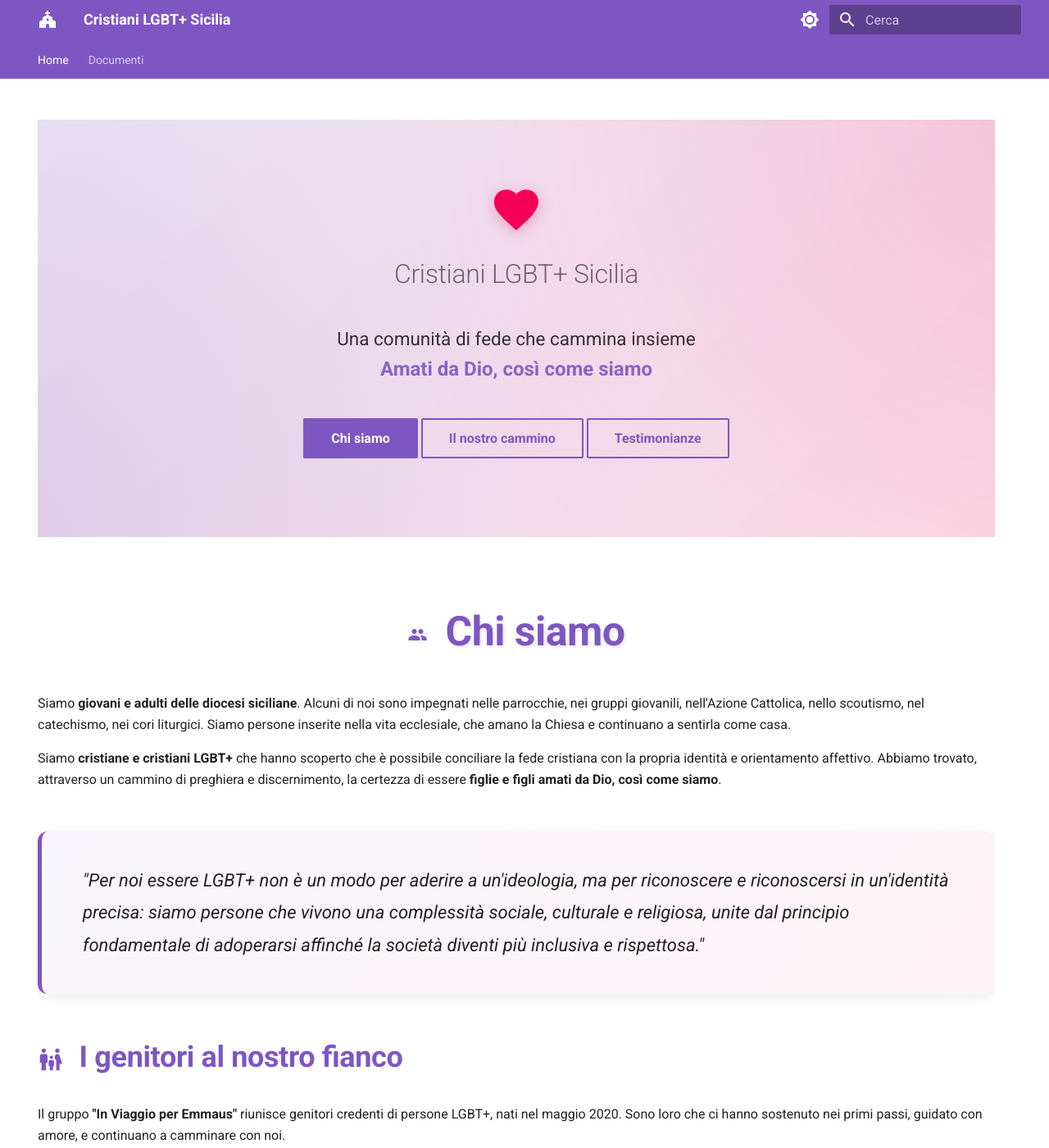
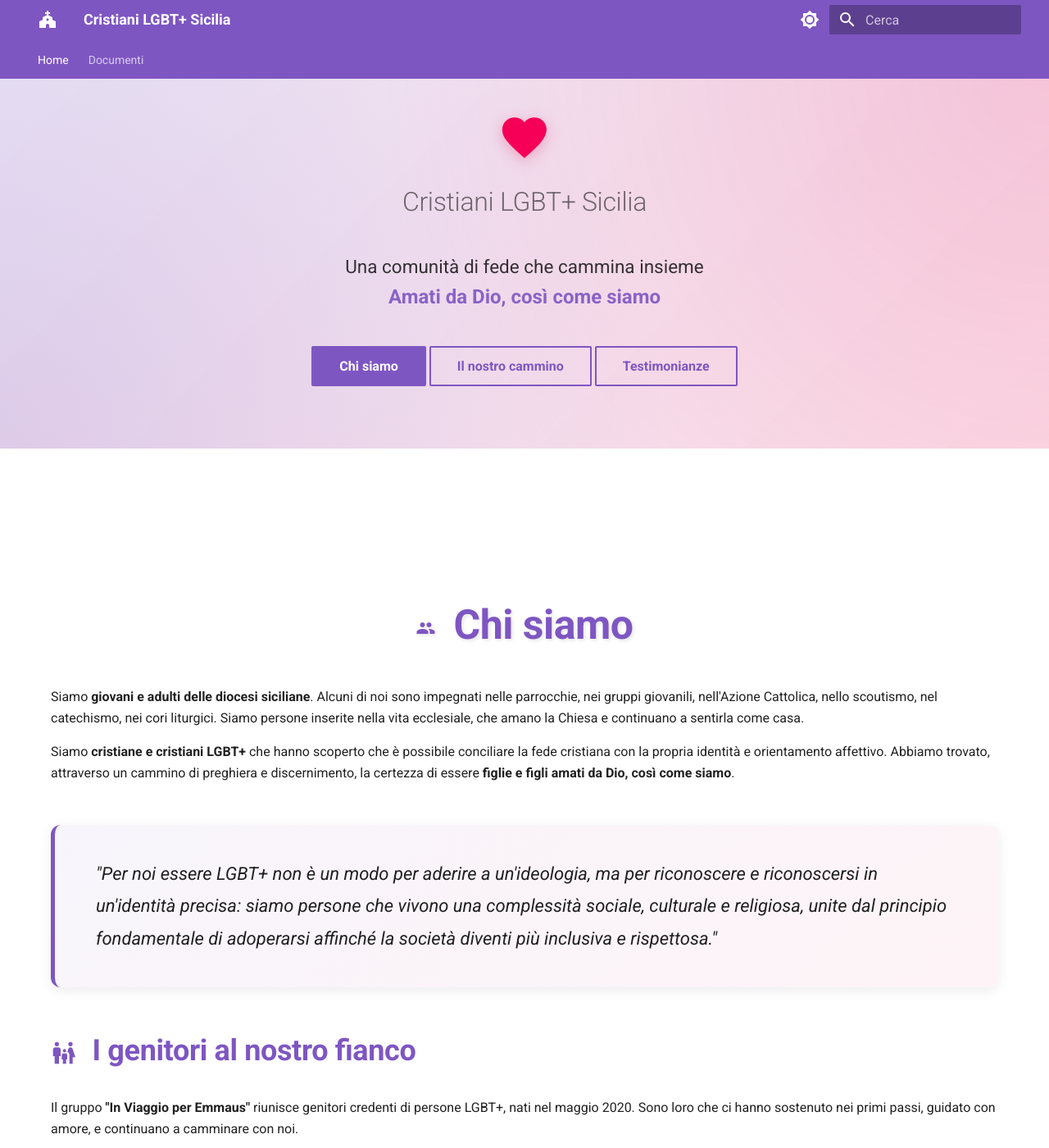
Before and after one commit to cristianilgbtsicilia/cristianilgbtsicilia.it, an MkDocs documentation site: the page built from docs/index.md, in a window 1280 px wide and 1400 px high. Shown: the whole window at 82% size. Built offline with MkDocs 1.6.1 and Material for MkDocs 9.7.7, drawn with Linux system fonts in a browser that asks for light colours.

Commit message:
hero fix

```diff
--- a/docs/index.md
+++ b/docs/index.md
@@ -1,29 +1,9 @@
 ---
+template: home.html
 hide:
   - navigation
   - toc
 ---
-
-<div class="hero-section">
-  <div class="hero-content">
-    <div class="hero-icon">
-      <i class="material-icons">favorite</i>
-    </div>
-    <h1 class="hero-title">Cristiani LGBT+ Sicilia</h1>
-
-    <p class="hero-subtitle">
-      Una comunità di fede che cammina insieme<br>
-      <strong>Amati da Dio, così come siamo</strong>
-    </p>
-
-    <p>
-      <a href="#chi-siamo" class="md-button md-button--primary">Chi siamo</a>
-      <a href="#il-nostro-cammino" class="md-button">Il nostro cammino</a>
-      <a href="#testimonianze" class="md-button">Testimonianze</a>
-    </p>
-  </div>
-</div>
-
 <h2 id="chi-siamo" class="custom-h2"><i class="material-icons">people</i> Chi siamo</h2>
 
 Siamo **giovani e adulti delle diocesi siciliane**. Alcuni di noi sono impegnati nelle parrocchie, nei gruppi giovanili, nell'Azione Cattolica, nello scoutismo, nel catechismo, nei cori liturgici. Siamo persone inserite nella vita ecclesiale, che amano la Chiesa e continuano a sentirla come casa.
--- a/docs/stylesheets/extra.css
+++ b/docs/stylesheets/extra.css
@@ -5,7 +5,19 @@
 /* Reset dei container Material for MkDocs per permettere full-width */
 .md-content__inner {
   max-width: none !important;
-  overflow-x: clip !important;
+  overflow-x: visible !important;
+}
+
+/* Home template: rimuove padding superiore e permette al hero di attaccarsi alle tabs */
+.home-md-content {
+  margin-top: -1.75rem;
+  padding-top: 0;
+}
+
+.home-md-content__inner {
+  padding-top: 0;
+  margin-top: 0;
+  max-width: none;
 }
 
 /* Hero: sfondo full-width del viewport */
@@ -14,9 +26,10 @@
   width: 100vw;
   position: relative;
   left: 50%;
-  right: 50%;
-  margin-left: -50vw;
-  margin-right: -50vw;
+  transform: translateX(-50%);
+  margin-left: 0;
+  margin-right: 0;
+  box-sizing: border-box;
 
   /* Spaziatura verticale */
   margin-top: 0;
@@ -28,6 +41,13 @@
     linear-gradient(135deg, rgba(103, 58, 183, 0.12) 0%, rgba(233, 30, 99, 0.15) 100%),
     radial-gradient(circle at top right, rgba(233, 30, 99, 0.15) 0%, transparent 60%),
     radial-gradient(circle at bottom left, rgba(103, 58, 183, 0.15) 0%, transparent 60%);
+}
+
+/* Contenuto home: torna al layout centrato dopo l'hero */
+.home-main-content {
+  max-width: 61rem;
+  margin: 0 auto;
+  padding: 2rem 1.5rem 3rem;
 }
 
 /* Contenuto hero: centrato con max-width */
@@ -118,6 +138,11 @@
 /* Layout globale */
 .md-content {
   max-width: 1200px;
+}
+
+/* Home: consentire full width sul contenitore principale */
+.home-md-content.md-content {
+  max-width: none !important;
 }
 
 /* Quote box */
--- a/mkdocs.yml
+++ b/mkdocs.yml
@@ -3,6 +3,7 @@ site_description: Comunità di fede inclusiva e accogliente in Sicilia
 
 theme:
   name: material
+  custom_dir: overrides
   language: it
   palette:
     # Palette toggle for light mode
--- /dev/null
+++ b/overrides/home.html
@@ -0,0 +1,63 @@
+{% extends "main.html" %}
+
+{% block tabs %}
+  {{ super() }}
+{% endblock %}
+
+{% block extrahead %}
+  {{ super() }}
+  <style>
+    .md-main__inner {
+      max-width: none !important;
+      padding-left: 0 !important;
+      padding-right: 0 !important;
+      overflow-x: visible !important;
+      grid-template-columns: 0 1fr 0 !important;
+    }
+
+    .md-main__inner .md-content,
+    .md-main__inner .md-content__inner {
+      max-width: none !important;
+      overflow-x: visible !important;
+    }
+
+    .md-main__inner .md-content {
+      grid-column: 1 / -1 !important;
+    }
+
+    .md-sidebar--primary,
+    .md-sidebar--secondary {
+      display: none !important;
+    }
+  </style>
+{% endblock %}
+
+{% block content %}
+  <div class="md-content home-md-content" style="margin-top: -75px; padding-top: 0; max-width: none;">
+    <div class="md-content__inner md-typeset" style="padding-top: 0; margin-top: 0; max-width: none;">
+      <div class="hero-section" style="position: relative; z-index: 0; margin-top: -1px; border-top: none;">
+        <div class="hero-content" style="max-width: 63rem; margin: 0 auto; padding: 3rem 2rem;">
+          <div class="hero-icon">
+            <i class="material-icons">favorite</i>
+          </div>
+          <h1 class="hero-title">Cristiani LGBT+ Sicilia</h1>
+
+          <p class="hero-subtitle">
+            Una comunità di fede che cammina insieme<br>
+            <strong>Amati da Dio, così come siamo</strong>
+          </p>
+
+          <p>
+            <a href="#chi-siamo" class="md-button md-button--primary">Chi siamo</a>
+            <a href="#il-nostro-cammino" class="md-button">Il nostro cammino</a>
+            <a href="#testimonianze" class="md-button">Testimonianze</a>
+          </p>
+        </div>
+      </div>
+
+      <div class="home-main-content" style="max-width: 61rem; margin: 0 auto; padding: 2rem 1.5rem 3rem;">
+        {{ page.content | safe }}
+      </div>
+    </div>
+  </div>
+{% endblock %}
```
